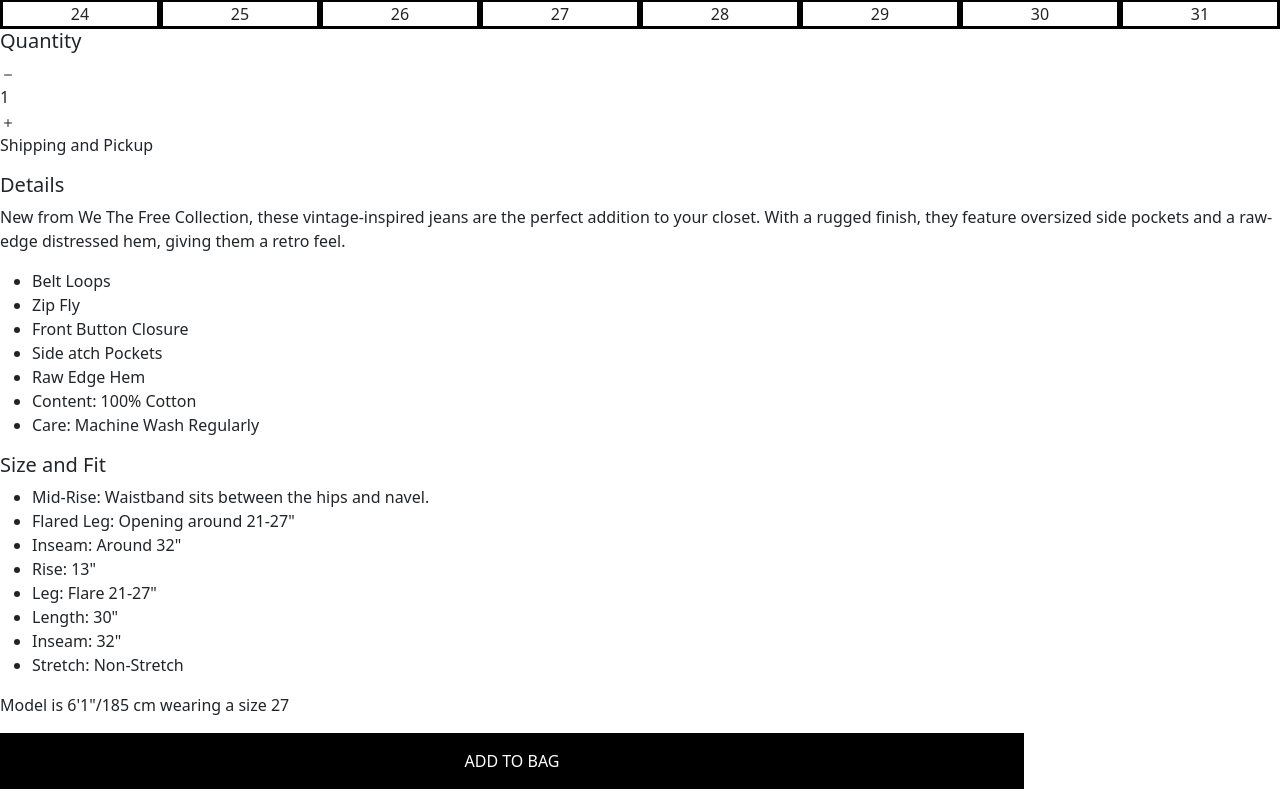
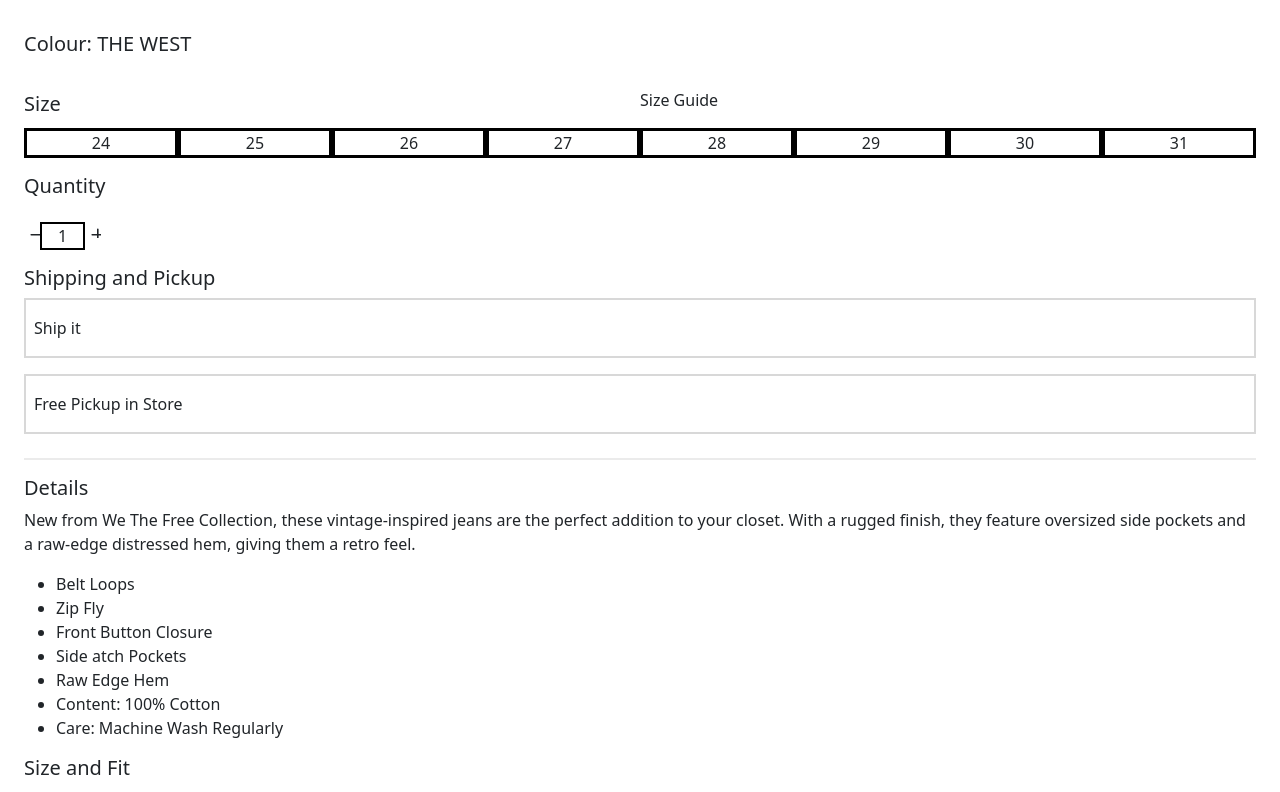
Before and after one commit to shreyasibhagwat6/thebaybros-front-end, a React (Create React App) app: page /details in a window 1280 px wide. Shown: the part 678-1470 px from the top of the page. Built offline with nearby package versions, Linux system fonts and the light colour scheme; no server answers.

Commit message:
added shipping option to productdetails

```diff
--- a/src/App.js
+++ b/src/App.js
@@ -3,15 +3,21 @@ import React from "react";
 import { BrowserRouter, Route, Switch } from "react-router-dom";
 import Home from "./pages/Home/Home";
 import Details from "./pages/Details/Details";
+import Footer from "./components/Footer/Footer";
+import Header from "./components/Header/Header";
 
 function App() {
     return (
+      <>
+      <Header />
         <BrowserRouter>
             <Switch>
                 <Route path="/" exact component={Home}></Route>
                 <Route path="/details" exact component={Details}></Route>
             </Switch>
         </BrowserRouter>
+      <Footer />
+      </>
     );
 }
 
--- a/src/components/Header/Header.jsx
+++ b/src/components/Header/Header.jsx
@@ -1,5 +1,5 @@
 import "./Header.scss";
-import { IoIosArrowBack, IoIosArrowForward } from "react-icons/io";
+// import { IoIosArrowBack, IoIosArrowForward } from "react-icons/io";
 import React, { useState } from "react";
 import StyledSlider from "../StyledSlider/StyledSlider";
 import Modal from "react-bootstrap/Modal";
@@ -149,10 +149,10 @@ const Header = () => {
             </Modal>
             <div className="header">
                 <div className="header__title">
-                    <IoIosArrowBack
+                    {/* <IoIosArrowBack
                         style={{ color: "black" }}
                         fontSize="25px"
-                    />
+                    /> */}
                     <h5 className="header__heading">
                         WOMEN'S PANTS & LEGGINGS
                     </h5>
@@ -167,18 +167,18 @@ const Header = () => {
                     </div>
                 </div>
                 <div className="header__black-bar">
-                    <IoIosArrowBack
+                    {/* <IoIosArrowBack
                         style={{ color: "white" }}
                         fontSize="30px"
-                    />
+                    /> */}
                     <p className="header__text">
                         Sign up for HB Mastercard & get up to 15% off first day
                         purchases
                     </p>
-                    <IoIosArrowForward
+                    {/* <IoIosArrowForward
                         style={{ color: "white" }}
                         fontSize="30px"
-                    />
+                    /> */}
                 </div>
             </div>
         </>
--- a/src/components/ProductDetails/ProductDetails.js
+++ b/src/components/ProductDetails/ProductDetails.js
@@ -107,21 +107,23 @@ const ProductDetails = () => {
                 </div>
             </div>
             <div>
-                <h5>Quantity</h5>
-                <div>
-                    <svg xmlns="http://www.w3.org/2000/svg" width="16" height="16" fill="currentColor" class="bi bi-dash" viewBox="0 0 16 16">
+                <h5 className='qty__title'>Quantity</h5>
+                <div className='qty'>
+                    <svg xmlns="http://www.w3.org/2000/svg" width="16" height="16" fill="currentColor" class="bi bi-dash" viewBox="0 0 10 10">
                         <path d="M4 8a.5.5 0 0 1 .5-.5h7a.5.5 0 0 1 0 1h-7A.5.5 0 0 1 4 8z"/>
                     </svg>
-                    <div>1</div>
-                    <svg xmlns="http://www.w3.org/2000/svg" width="16" height="16" fill="currentColor" class="bi bi-plus" viewBox="0 0 16 16">
+                    <div className='qty__item'>1</div>
+                    <svg xmlns="http://www.w3.org/2000/svg" width="16" height="16" fill="currentColor" class="bi bi-plus" viewBox="0 0 10 10">
                         <path d="M8 4a.5.5 0 0 1 .5.5v3h3a.5.5 0 0 1 0 1h-3v3a.5.5 0 0 1-1 0v-3h-3a.5.5 0 0 1 0-1h3v-3A.5.5 0 0 1 8 4z"/>
                     </svg>
                 </div>
             </div>
-            <div>
-                <p>Shipping and Pickup</p>
+            <div className='deliver'>
+                <h5>Shipping and Pickup</h5>
+                <div className='deliver__ship'>Ship it</div>
+                <div className='deliver__pickup'>Free Pickup in Store</div>
             </div>
-            <div>
+            <div className='details'>
                 <h5>Details</h5>
                 <p>New from We The Free Collection, these vintage-inspired jeans are the perfect addition to your closet. With a rugged finish, they feature oversized side pockets and a raw-edge distressed hem, giving them a retro feel.</p>
                 <ul>
--- a/src/components/ProductDetails/ProductDetails.scss
+++ b/src/components/ProductDetails/ProductDetails.scss
@@ -1,12 +1,11 @@
 body{
-    margin: 1rem 2rem;
+    padding: 1rem 1.5rem;
 }
 
 .size {
     display: flex;
     justify-content: center;
     align-items: center;
-    // flex-wrap: nowrap;
 
     &__num {
         flex: 50;
@@ -17,7 +16,6 @@ body{
     &__text{
         display: flex;
         flex: 50;
-        // justify-content: space-around;
         text-align: center;
     }
 
@@ -60,10 +58,11 @@ body{
     display: flex;
     background-color: black;
     color: white;
-    width: 100%;
+    width: 90%;
     height: 3rem;
     padding: 0.3rem;
     border-radius: 0.5rem;
+    margin: 0 auto;
 
     &__num{
         flex: 20;
@@ -71,7 +70,6 @@ body{
 
     &__star{
         flex: 50;
-        // border-right: solid 2px white;
     }
 }
 
@@ -95,10 +93,52 @@ body{
 }
 
 .bag{
-    width: 80%;
     background-color: black;
     color: white;
     padding: 1rem;
     border: black;
-    // margin: 0 aut;
+    width: 80%;
+    height: 3rem;
+    padding: 0.3rem;
+    border-radius: 0.5rem;
+    margin: 1.8rem;
+
 }
+
+.qty{
+    display: flex;
+
+    &__title{
+        padding: 1rem 0;
+    }
+
+    &__item{
+        padding: 0 1rem;
+        border: 2px solid black;
+    }
+
+    &__plus {
+        width: 5rem;
+    }
+}
+
+.deliver{
+    padding-top: 1rem;
+    border-bottom: 2px solid #EBEBEB;
+
+    &__ship{
+        border: 2px solid #D8D8D8;
+        padding: 1rem 0.5rem;
+        margin-bottom: 1rem;
+    }
+
+    &__pickup{
+        border: 2px solid #D8D8D8;
+        padding: 1rem 0.5rem;
+        margin-bottom: 1.5rem;
+    }
+}
+
+.details{
+    padding: 1rem 0;
+}
```
Also changed, not shown: 1 other file (tests, documents, lock files or other folders).
